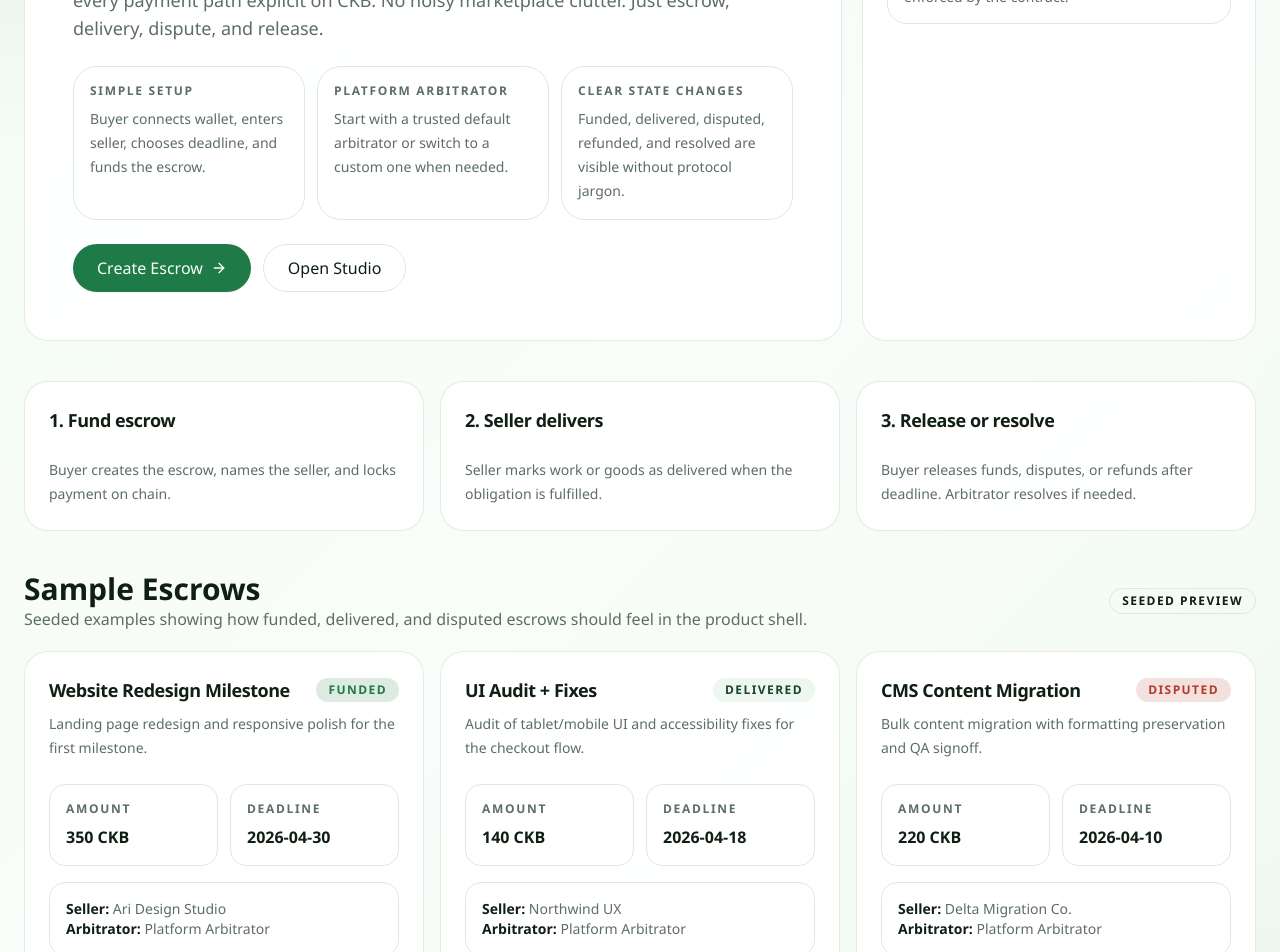
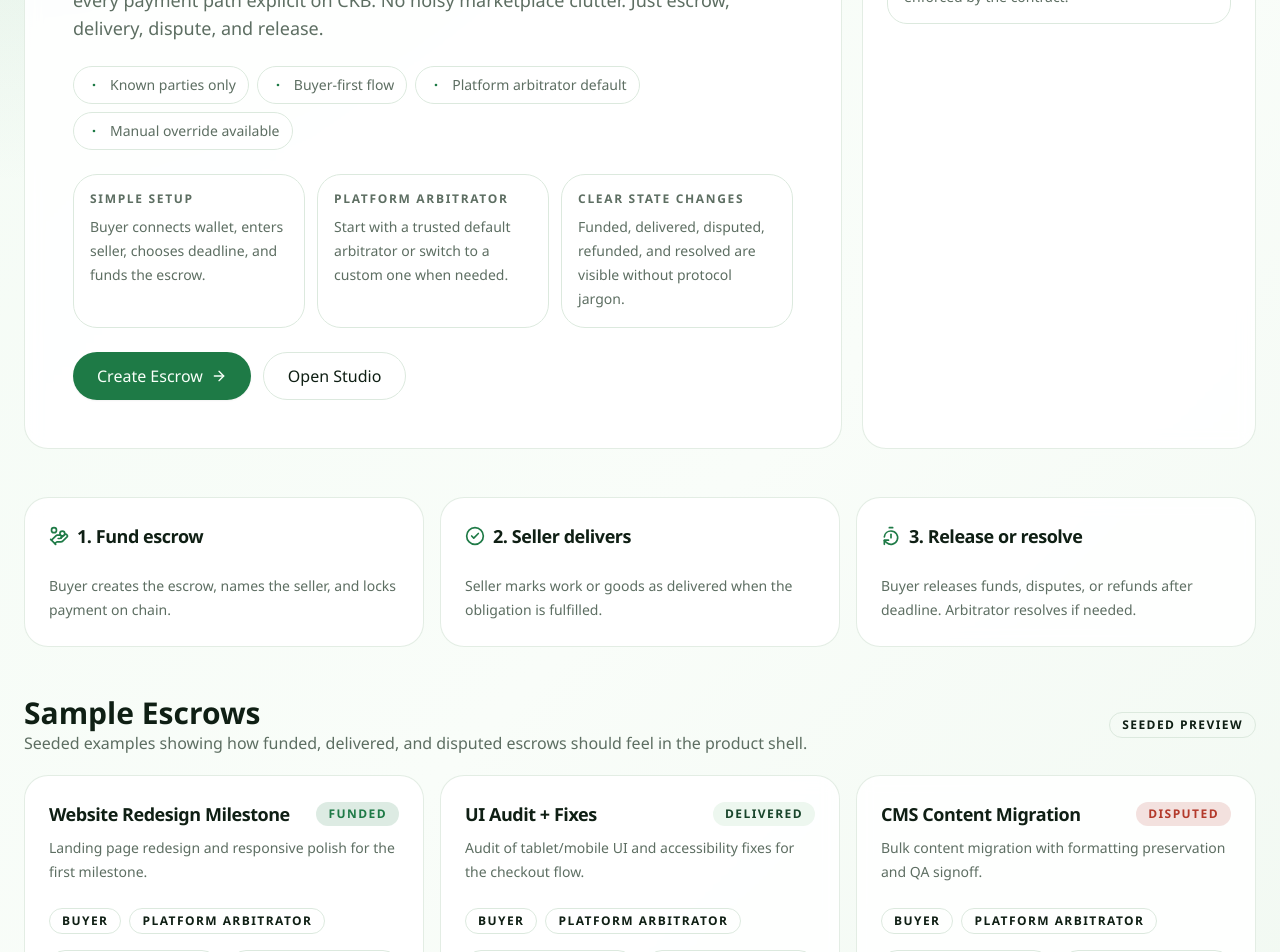
Before and after one commit to kayceeDev/ckb-escrow-studio, a Next.js app in the folder packages/frontend/: page / in a window 1280 px wide. Shown: the part 560-1512 px from the top of the page. Built offline with nearby package versions, Linux system fonts and the light colour scheme.

Commit message:
Polish buyer-facing product experience

```diff
--- a/packages/frontend/src/product/CreateEscrowProduct.tsx
+++ b/packages/frontend/src/product/CreateEscrowProduct.tsx
@@ -16,6 +16,7 @@ import {
 import {
   CalendarClock,
   FileText,
+  Info,
   Scale,
   ShieldCheck,
   Store,
@@ -63,6 +64,16 @@ export function CreateEscrowProduct() {
             </CardDescription>
           </CardHeader>
           <CardContent className="space-y-6">
+            <div className="rounded-[1.5rem] border border-primary/20 bg-primary/8 p-4">
+              <div className="mb-2 flex items-center gap-2 text-primary">
+                <Info className="h-4 w-4" />
+                <span className="text-sm font-semibold">What happens next?</span>
+              </div>
+              <p className="text-sm leading-6 text-muted-foreground">
+                Once funded, the escrow stays in a <strong className="text-foreground">Funded</strong> state until the seller marks it delivered or the buyer chooses another valid action path.
+              </p>
+            </div>
+
             <div className="grid gap-4 md:grid-cols-2">
               <Field
                 label="Seller Wallet / Address"
@@ -164,6 +175,12 @@ export function CreateEscrowProduct() {
                 <li>Refund only after the deadline path is valid.</li>
               </ul>
             </div>
+            <div className="rounded-[1.25rem] border border-border bg-white/75 p-4">
+              <p className="mb-2 font-medium text-foreground">Arbitrator choice</p>
+              <p>
+                Use the platform arbitrator if you want the simplest path, and only switch to a custom arbitrator when both parties already trust that address.
+              </p>
+            </div>
           </CardContent>
         </Card>
       </div>
--- a/packages/frontend/src/product/EscrowDetailProduct.tsx
+++ b/packages/frontend/src/product/EscrowDetailProduct.tsx
@@ -2,6 +2,7 @@ import Link from "next/link";
 import {
   ArrowRight,
   CalendarClock,
+  CircleHelp,
   Scale,
   ShieldCheck,
   Store,
@@ -91,6 +92,15 @@ export function EscrowDetailProduct({ escrow }: { escrow: ProductEscrowRecord })
                 <strong>{escrow.seller}</strong>
               </div>
             </div>
+            <div className="mt-4 rounded-[1.25rem] border border-border bg-secondary/55 p-4 text-sm text-muted-foreground">
+              <div className="mb-2 flex items-center gap-2 text-primary">
+                <CircleHelp className="h-4 w-4" />
+                <strong>Status Guidance</strong>
+              </div>
+              <p>
+                This page translates the protocol state into buyer-facing language so the next action is obvious without understanding CKB internals.
+              </p>
+            </div>
           </CardContent>
         </Card>
 
--- a/packages/frontend/src/product/ProductHome.tsx
+++ b/packages/frontend/src/product/ProductHome.tsx
@@ -5,8 +5,11 @@ import {
   ArrowRight,
   CalendarClock,
   CheckCircle2,
+  Dot,
+  HandCoins,
   ShieldCheck,
   Sparkles,
+  TimerReset,
   Wallet,
 } from "lucide-react";
 
@@ -24,7 +27,7 @@ import { productEscrows } from "./mock-data";
 export function ProductHome() {
   return (
     <div className="mx-auto w-full max-w-[1280px] px-4 py-10 md:px-6 md:py-12">
-      <header className="mb-10 grid gap-5 xl:grid-cols-[1.35fr_0.65fr]">
+      <header className="mb-12 grid gap-5 xl:grid-cols-[1.35fr_0.65fr]">
         <Card className="overflow-hidden">
           <CardContent className="space-y-6 p-8 md:p-12">
             <div className="flex flex-wrap items-center gap-3">
@@ -43,6 +46,23 @@ export function ProductHome() {
               <p className="max-w-3xl text-base leading-8 text-muted-foreground md:text-lg">
                 Create escrow for known parties, use the platform arbitrator by default, and keep every payment path explicit on CKB. No noisy marketplace clutter. Just escrow, delivery, dispute, and release.
               </p>
+            </div>
+
+            <div className="flex flex-wrap gap-2 text-sm text-muted-foreground">
+              {[
+                "Known parties only",
+                "Buyer-first flow",
+                "Platform arbitrator default",
+                "Manual override available",
+              ].map((item) => (
+                <div
+                  key={item}
+                  className="inline-flex items-center gap-2 rounded-full border border-border bg-white/70 px-3 py-2"
+                >
+                  <Dot className="h-4 w-4 text-primary" />
+                  {item}
+                </div>
+              ))}
             </div>
 
             <div className="grid gap-3 md:grid-cols-3">
@@ -122,24 +142,30 @@ export function ProductHome() {
         </Card>
       </header>
 
-      <section className="mb-10 grid gap-4 md:grid-cols-3">
+      <section className="mb-12 grid gap-4 md:grid-cols-3">
         {[
           {
             title: "1. Fund escrow",
             body: "Buyer creates the escrow, names the seller, and locks payment on chain.",
+            icon: <HandCoins className="h-5 w-5 text-primary" />,
           },
           {
             title: "2. Seller delivers",
             body: "Seller marks work or goods as delivered when the obligation is fulfilled.",
+            icon: <CheckCircle2 className="h-5 w-5 text-primary" />,
           },
           {
             title: "3. Release or resolve",
             body: "Buyer releases funds, disputes, or refunds after deadline. Arbitrator resolves if needed.",
+            icon: <TimerReset className="h-5 w-5 text-primary" />,
           },
         ].map((step) => (
           <Card key={step.title}>
             <CardHeader>
-              <CardTitle className="text-lg">{step.title}</CardTitle>
+              <CardTitle className="flex items-center gap-2 text-lg">
+                {step.icon}
+                {step.title}
+              </CardTitle>
             </CardHeader>
             <CardContent>
               <p className="text-sm leading-6 text-muted-foreground">{step.body}</p>
@@ -180,6 +206,10 @@ export function ProductHome() {
                 <CardDescription>{escrow.description}</CardDescription>
               </CardHeader>
               <CardContent className="space-y-4">
+                <div className="flex flex-wrap gap-2">
+                  <Badge variant="outline">{escrow.role}</Badge>
+                  <Badge variant="outline">{escrow.arbitrator}</Badge>
+                </div>
                 <div className="grid gap-3 sm:grid-cols-2">
                   <div className="rounded-2xl border border-border bg-white/75 p-4">
                     <p className="mb-2 text-xs font-semibold uppercase tracking-[0.14em] text-muted-foreground">
```
